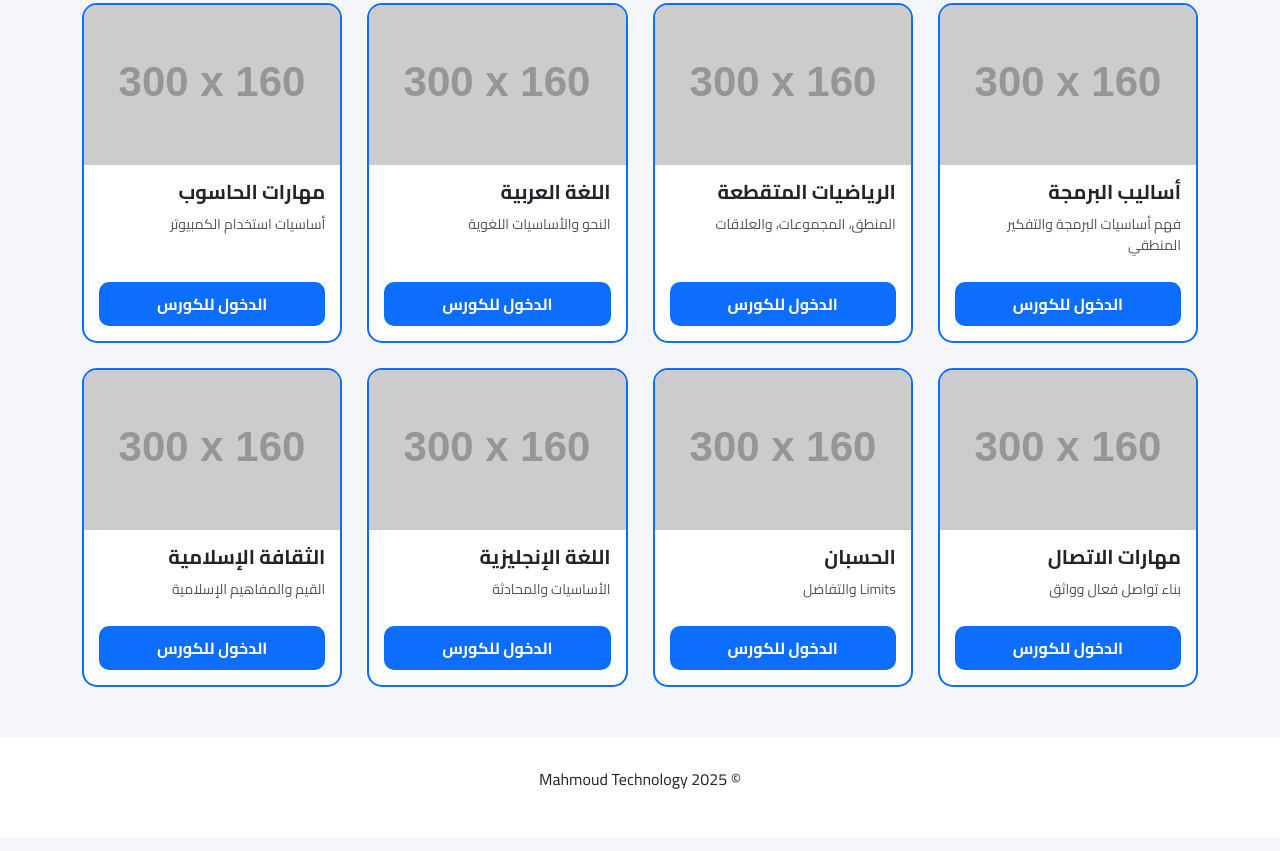
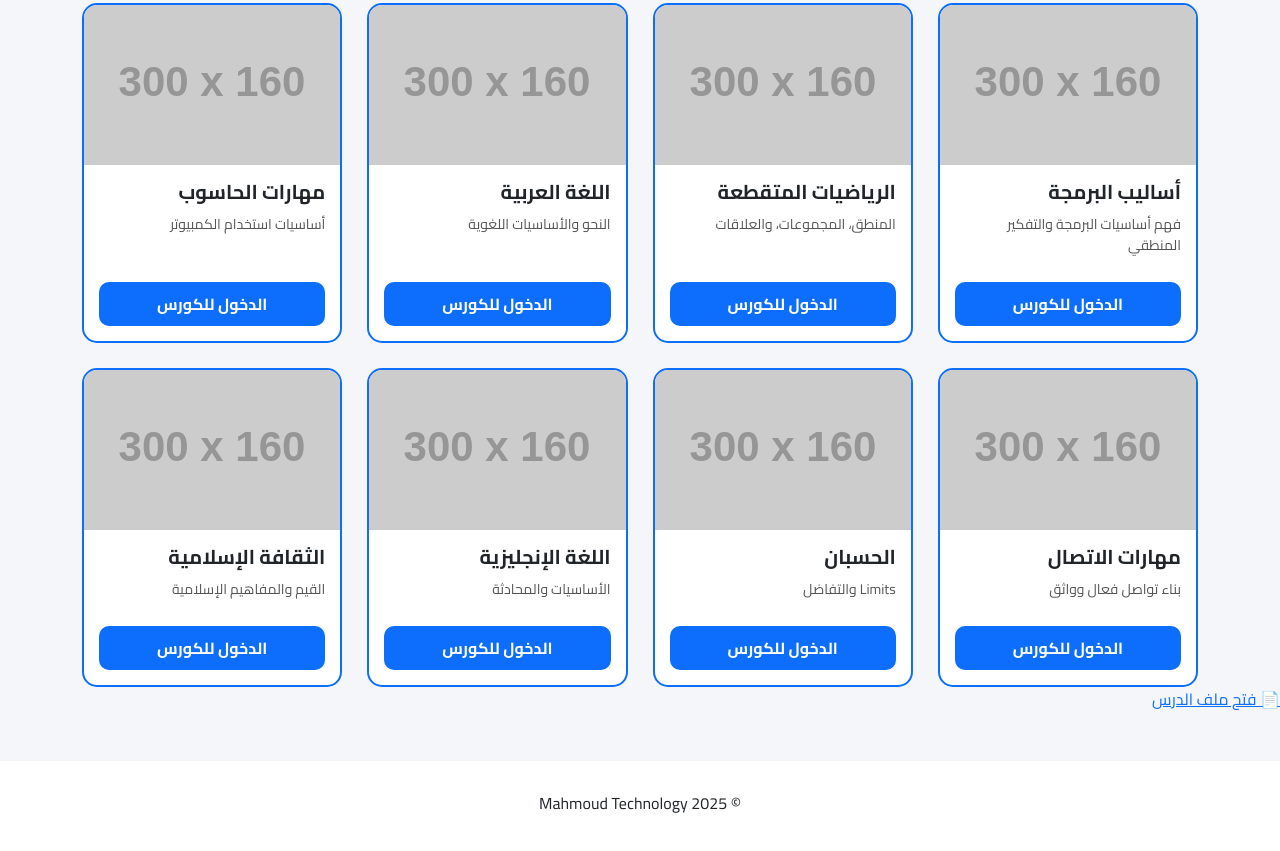
Before and after one commit to 21cb538600-maker/Whait-nile-university, a plain HTML site: page index.html in a window 1280 px wide. Shown: the part 848-1699 px from the top of the page. Drawn offline with nearby package versions, Linux system fonts and the light colour scheme; placeholder pictures from the web are drawn by us.

Commit message:
Update index.html

```diff
--- a/index.html
+++ b/index.html
@@ -271,7 +271,9 @@ document.write(courses.map(c=>`
     <h4>لمحة عن الكورس</h4>
     <p>تعلم Limits، التفاضل والتكامل بطريقة مبسطة.</p>
   </div>
-</div>
+</div> <a href="pdfs/lesson1.pdf" target="_blank">
+📄 فتح ملف الدرس
+</a>
 
 <div class="container mt-5 course-page" id="english">
   <div class="back-btn" onclick="backHome()">⬅ العودة للكورسات</div>
```
